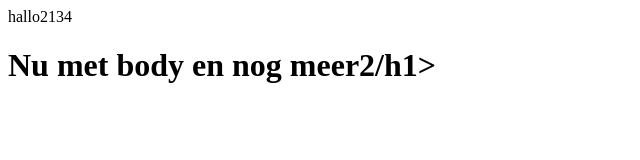
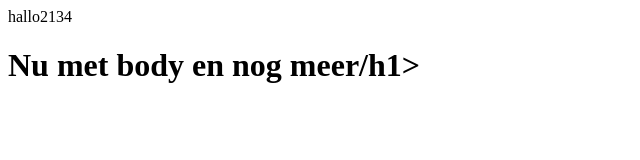
Before and after one commit to roelfjan/front-end-webhook-test, a plain HTML site: page index.html in a window 1280 px wide. Shown: the full height of the page, 0-640 px from the left. Drawn offline with Linux system fonts and the light colour scheme.

Commit message:
Trigger change

```diff
--- a/index.html
+++ b/index.html
@@ -2,6 +2,6 @@
 	<head>hallo2134</head>
 	<body>
 
-		<h1>Nu met body en nog meer2/h1>
+		<h1>Nu met body en nog meer/h1>
 	</body>
 </html>
```
